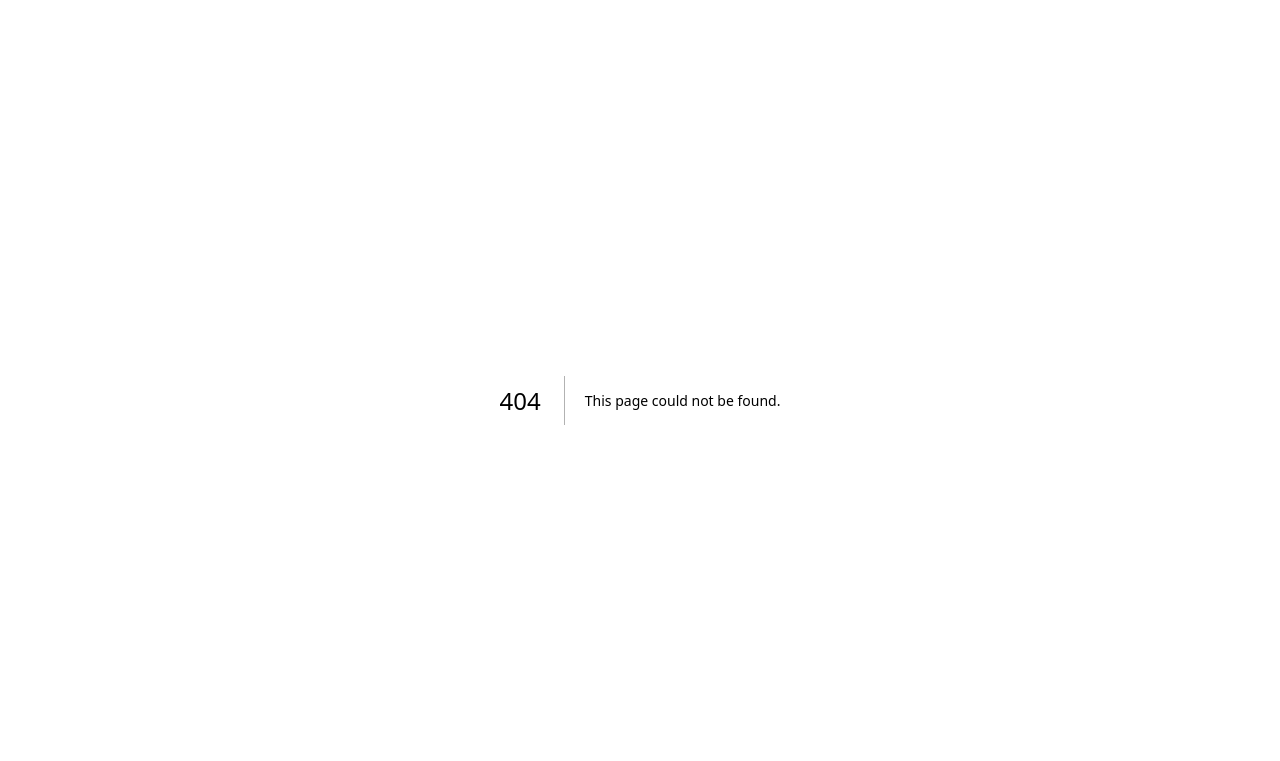
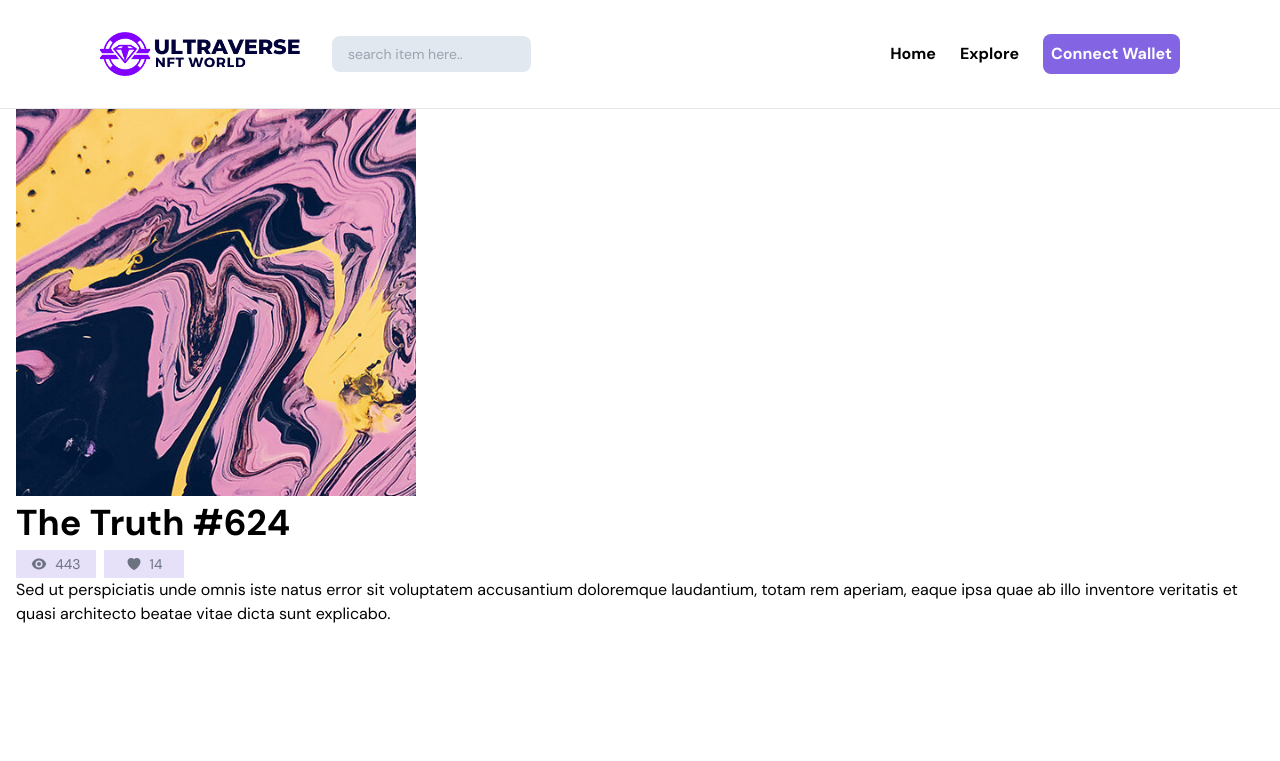
Before and after one commit to MingmaTenzing/mingma-internship, a Next.js app: page /item-details/1 in a window 1280 px wide. Before the commit this address had no page. Shown: the top 761 px of the page. Built offline with nearby package versions, Linux system fonts and the light colour scheme.

Commit message:
explore page done now working on the item and creator page

```diff
--- a/src/components/Explore.tsx
+++ b/src/components/Explore.tsx
@@ -1,8 +1,12 @@
 import Image from "next/image"
+import { useRouter } from "next/router"
 import bg from "../assests/bg-shape-1.jpg"
 import nftbg from "../assests/nft.png"
 
+
+
 function Explore() {
+  const router = useRouter();
   return (
     <div className="h-[100vh] bg-[url('../assests/bg-shape-1.jpg')] bg-cover bg-no-repeat bg-center px-4">
     <div className="mt-[60px] md:mt-[100px] ">
@@ -11,7 +15,7 @@ function Explore() {
       <p className=" text-purple font-bold ">GIGALAND MARKET</p>
       <h1 className="text-[40px] md:text-5xl leading-10  text font-[700]">Create, sell or collect digital items.</h1>
      <p className=" opacity-70">Unit of data stored on a digital ledger, called a blockchain, that certifies a digital asset to be unique and therefore not interchangeable</p>
-    <button className=" bg-purple text-white p-1 px-10 rounded-lg   hover:shadow-lg  hover:shadow-purple  transition-all ease-linear duration-200 "  >Explore</button  >
+    <button onClick={() => router.push("/explore")} className=" bg-purple text-white p-1 px-10 rounded-lg   hover:shadow-lg  hover:shadow-purple  transition-all ease-linear duration-200 "  >Explore</button  >
 
       </div>
 
--- a/src/components/NewItems.tsx
+++ b/src/components/NewItems.tsx
@@ -28,6 +28,8 @@ function NewItems() {
 
 
     }, [])
+
+    console.log(items);
 
     const settings = {
         dots: true,
--- /dev/null
+++ b/src/pages/explore.tsx
@@ -0,0 +1,83 @@
+import Nav from "@/components/Nav";
+import Image from "next/image";
+import { Key, useEffect, useState } from "react";
+import bg from "../assests/subheader.jpg";
+import axios from "axios";
+import Countdown from "react-countdown";
+import NewItem from "@/utilities/NewItem";
+import Footer from "@/components/Footer";
+import Head from "next/head";
+
+function Explore() {
+  const [nfts, setNfts] = useState<[]>([]);
+
+  const [itemstoShow, setitemstoShow] = useState<number>(8)
+
+  useEffect(() => {
+    async function fecthnfts() {
+      const { data } = await axios.get(
+        "https://us-central1-nft-cloud-functions.cloudfunctions.net/explore"
+      );
+
+      setNfts(data);
+    }
+
+    fecthnfts();
+  }, []);
+  console.log(nfts);
+  return (
+    <div>
+      <Head>
+        <title>Explore</title>
+      </Head>
+      <Nav />
+      <div className="relative">
+        <Image
+          src={bg}
+          alt="subheader "
+          width={1920}
+          height={1080}
+          className="w-full md:h-[300px] lg:h-[400px] object-cover relative"
+        />
+        <div className="text-white font-bold text-[30px] md:text-[40px] lg:text-[50px] absolute top-[65%] left-1/2 transform -translate-x-1/2 -translate-y-1/2 ">
+          Explore
+        </div>
+      </div>
+
+
+
+      <div className="p-4 md:ml-10 mt-10">
+
+
+        <select className="border rounded-lg p-3 text-sm ">
+            <option className="text-sm">Default</option>
+            <option className="text-sm">Price, Low to High</option>
+            <option className="text-sm">Price, High to Low</option>
+            <option className="text-sm">Most Liked</option>
+
+        </select>
+
+      </div>
+
+      <div className="p-3  flex flex-wrap  ">
+        {
+          nfts.map((item: { id: Key}) => <NewItem item={item} key={item.id} />).slice(0,itemstoShow)
+        }
+
+
+
+      </div>
+
+      {
+        (itemstoShow !== 16) && <div className="flex justify-center mt-10 ">
+
+        <button onClick={() => setitemstoShow(itemstoShow + 4)} className="text-white bg-purple py-2 px-4 rounded-lg  hover:shadow-purple hover:shadow-lg transition-shadow ease-linear duration-200"> Load More</button>
+
+  </div>
+      }
+
+<Footer />
+    </div>
+  );
+}
+export default Explore;
--- a/src/pages/index.tsx
+++ b/src/pages/index.tsx
@@ -15,6 +15,10 @@ import Footer from '@/components/Footer'
 const inter = Inter({ subsets: ['latin'] })
 
 export default function Home() {
+  const date:number = 1679969468128;
+  console.log(
+  date   / 1000 /60 /60 )
+  console.log( Date.now() / 1000 / 60 /60 )
   return (
     <main className=''>
       <Head>
--- /dev/null
+++ b/src/pages/item-details/[id].tsx
@@ -0,0 +1,46 @@
+import Footer from "@/components/Footer";
+import Nav from "@/components/Nav";
+import { EyeIcon, HeartIcon } from "@heroicons/react/24/solid";
+import Image from "next/image";
+import nftimg from "../../assests/nftImage.jpg";
+
+function itemDetails() {
+  return (
+    <div>
+      <Nav />
+      <div className="p-4 mt-20">
+        <div>
+          <Image
+            src={nftimg}
+            alt="nft image"
+            width={450}
+            height={450}
+            className="w-[400px] h-[400px] object-cover"
+          />
+        </div>
+
+        <div className="">
+          <h1 className="text-[36px] font-bold"> The Truth #624</h1>
+          <div className="flex space-x-2">
+            <div className="flex text-gray-500 justify-center items-center space-x-2 bg-purple w-[80px] px-2 py-1 bg-opacity-20">
+              <EyeIcon className="w-4" /> <p className="text-sm">443</p>
+            </div>
+            <div className="flex text-gray-500 justify-center items-center space-x-2 bg-purple w-[80px] px-2 py-1 bg-opacity-20">
+              <HeartIcon className="w-4" /> <p className="text-sm">14</p>
+            </div>
+          </div>
+
+          <p>
+            Sed ut perspiciatis unde omnis iste natus error sit voluptatem
+            accusantium doloremque laudantium, totam rem aperiam, eaque ipsa
+            quae ab illo inventore veritatis et quasi architecto beatae vitae
+            dicta sunt explicabo.
+          </p>
+        </div>
+      </div>
+
+      <Footer />
+    </div>
+  );
+}
+export default itemDetails;
--- /dev/null
+++ b/src/pages/item-details/index.tsx
@@ -0,0 +1,10 @@
+import { useRouter } from "next/router"
+
+function index() {
+    const router = useRouter();
+
+  return (
+    <div>index</div>
+  )
+}
+export default index
--- a/src/utilities/NewItem.tsx
+++ b/src/utilities/NewItem.tsx
@@ -1,18 +1,32 @@
 import { CheckIcon } from "@heroicons/react/24/outline"
 import { HeartIcon } from "@heroicons/react/24/solid"
 import Image from "next/image"
+import Countdown from "react-countdown"
 
 interface Props{
     item: any
 }
 function NewItem({item}: Props) {
+
   return (
 
-    <div className="hover:shadow-lg transition-shadow ease-linear duration-500 group mt-6 relative  md:max-w-[300px] m-auto border p-4 rounded-lg">
-    <div className="relative z-10">
+    <div className="hover:shadow-lg transition-shadow ease-linear duration-500 group mt-6 relative  w-[300px]  m-auto border p-4 rounded-lg">
+    <div className="relative z-10 flex justify-between">
+      <div>
 
     <Image src={item.authorImage} alt='author' width={200} height={200} className='w-10  rounded-full border-purple  hover:border-4  transition-all ease-linear duration-200' />
     <CheckIcon className="w-4 absolute top-6 left-6  bg-purple text-white rounded-full" />
+
+      </div>
+{
+  item.expiryDate &&  <div className="border flex justify-center items-center px-3 rounded-full border-purple">
+
+
+  <Countdown zeroPadTime={0} date={item.expiryDate } />
+  </div>
+}
+
+
     </div>
 
 
```
